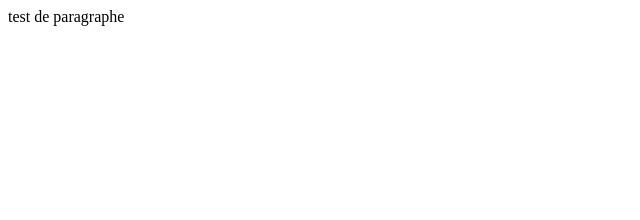
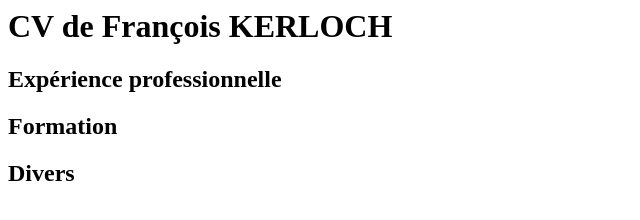
Before and after one commit to anubisme/web_cv, a plain HTML site: page index.html in a window 1280 px wide. Shown: the whole page, without its empty margins (0-640 px from the left). Drawn offline with Linux system fonts and the light colour scheme.

Commit message:
test 2
test

```diff
--- a/index.html
+++ b/index.html
@@ -1,8 +1,11 @@
 <html>
 <head>
-	<title>Test</title>
+	<title>CV de François KERLOCH</title>
 </head>
 <body>
-	<p>test de paragraphe</p>
+	<h1>CV de François KERLOCH</h1>
+	<h2>Expérience professionnelle</h2>
+	<h2>Formation</h2>
+	<h2>Divers</h2>
 </body>
 </html>
```
